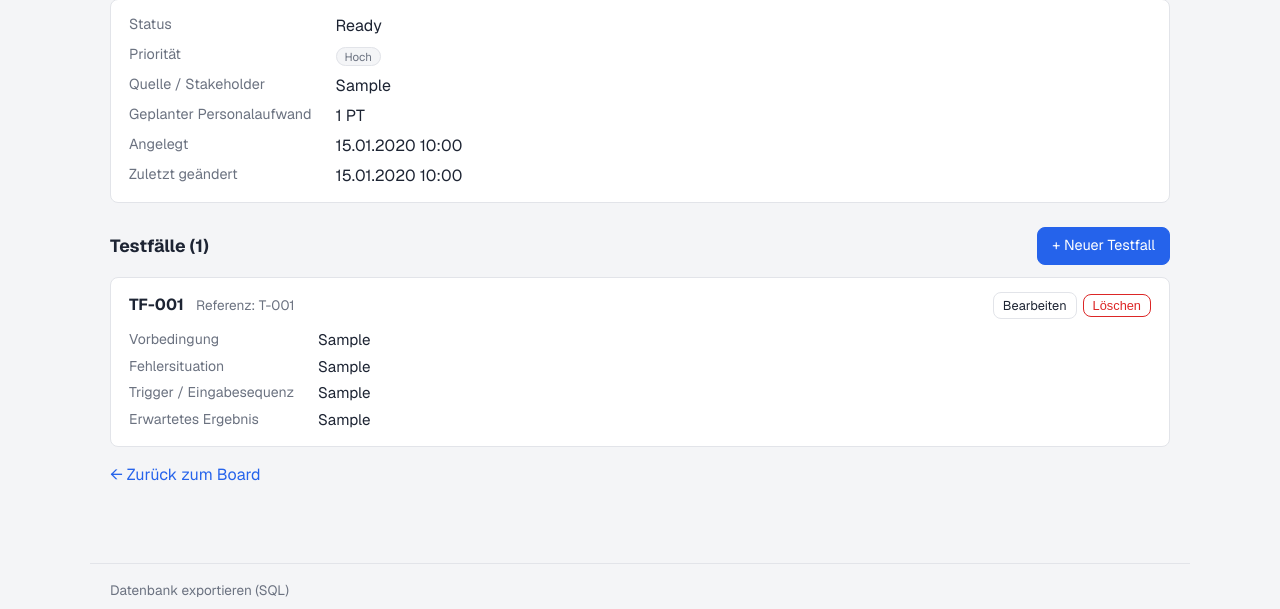
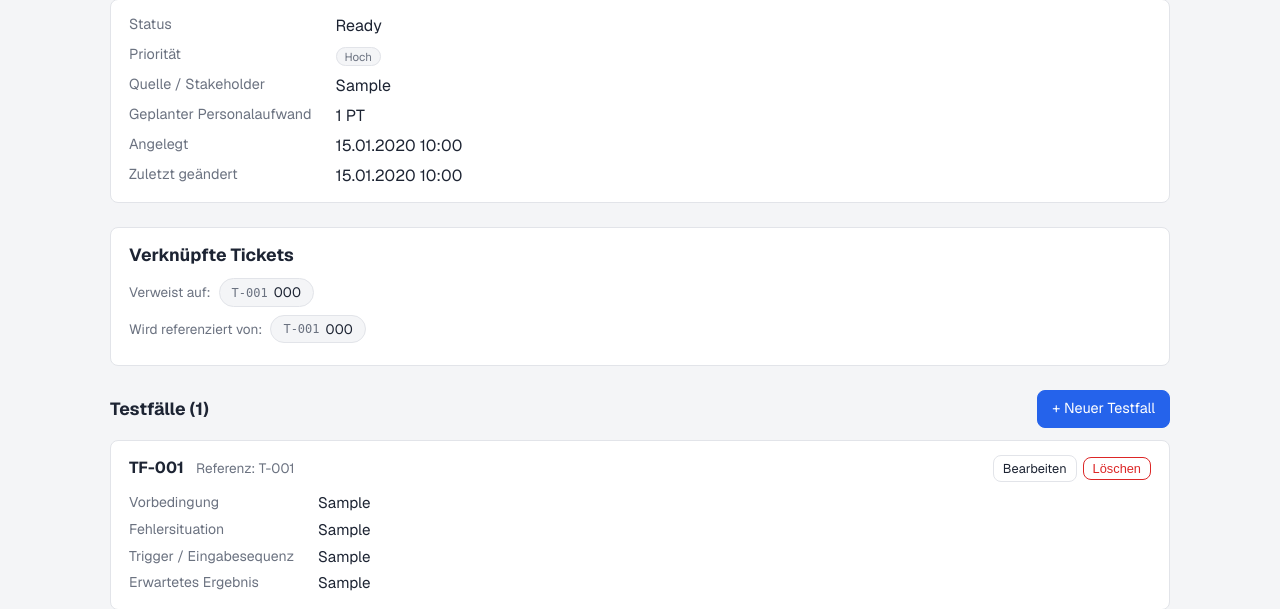
Before and after one commit to Hyfuku/typeshyt, a PHP site: page /ticket/ticket_detail.php?id=1 in a window 1280 px wide. Shown: the part 237-846 px from the top of the page. Run offline with PHP 8.4, Linux system fonts and the light colour scheme; tables that the repository leaves empty hold one stand-in row (values such as "Sample post").

Commit message:
Ticket-Verknüpfungen: Tickets können aufeinander referenzieren
- Tabelle ticket_verweise (n:m, ON DELETE CASCADE)
- Formular: Checkbox-Auswahl anderer Tickets
- Detailseite: Verweist auf / Wird referenziert von als Chips
- Export um ticket_verweise ergänzt

Co-Authored-By: Claude Fable 5 <noreply@anthropic.com>

```diff
--- a/public/css/style.css
+++ b/public/css/style.css
@@ -353,3 +353,54 @@ a:hover { text-decoration: underline; }
 }
 .fusszeile a { color: var(--text-schwach); }
 .fusszeile a:hover { color: var(--primary); }
+
+/* ---------- Ticket-Verknüpfungen ---------- */
+.verweis-liste {
+    display: grid;
+    grid-template-columns: repeat(auto-fit, minmax(240px, 1fr));
+    gap: 4px 16px;
+}
+.formular .verweis-option {
+    display: flex;
+    align-items: center;
+    gap: 8px;
+    font-weight: 400;
+    margin-bottom: 4px;
+}
+.verweis-option .ticket-nr {
+    color: var(--text-schwach);
+    font-family: ui-monospace, monospace;
+    font-size: 0.8rem;
+}
+.verweise {
+    background: #fff;
+    border: 1px solid var(--rand);
+    border-radius: var(--radius);
+    padding: 14px 18px;
+    margin-bottom: 24px;
+}
+.verweise h2 { margin: 0 0 10px; }
+.verweis-gruppe {
+    display: flex;
+    align-items: center;
+    flex-wrap: wrap;
+    gap: 8px;
+    margin-bottom: 8px;
+}
+.verweis-chip {
+    display: inline-flex;
+    align-items: center;
+    gap: 6px;
+    border: 1px solid var(--rand);
+    border-radius: 999px;
+    padding: 3px 12px;
+    font-size: 0.85rem;
+    color: var(--text);
+    background: var(--bg);
+}
+.verweis-chip:hover { border-color: var(--primary); text-decoration: none; }
+.verweis-chip .ticket-nr {
+    color: var(--text-schwach);
+    font-family: ui-monospace, monospace;
+    font-size: 0.75rem;
+}
--- a/public/export.php
+++ b/public/export.php
@@ -4,7 +4,7 @@ require_once __DIR__ . '/../src/helpers.php';
 
 // Kompletter Datenbank-Export als SQL-Download:
 // Struktur (SHOW CREATE TABLE) + alle Zeilen als INSERTs.
-$tabellen = ['tickets', 'testfaelle', 'bewerbungen'];
+$tabellen = ['tickets', 'testfaelle', 'ticket_verweise', 'bewerbungen'];
 
 header('Content-Type: application/sql; charset=utf-8');
 header('Content-Disposition: attachment; filename="typeshyt-export-' . date('Y-m-d_H-i') . '.sql"');
--- a/public/ticket/ticket_detail.php
+++ b/public/ticket/ticket_detail.php
@@ -15,6 +15,23 @@ if (!$ticket) {
 $abfrage = db()->prepare('SELECT * FROM testfaelle WHERE ticket_id = ? ORDER BY id');
 $abfrage->execute([$ticket_id]);
 $testfaelle = $abfrage->fetchAll();
+
+// Verknüpfungen: worauf verweist dieses Ticket – und wer verweist hierher?
+$abfrage = db()->prepare(
+    'SELECT t.id, t.kurztitel FROM ticket_verweise v
+     JOIN tickets t ON t.id = v.verweist_auf
+     WHERE v.ticket_id = ? ORDER BY t.id'
+);
+$abfrage->execute([$ticket_id]);
+$verweist_auf = $abfrage->fetchAll();
+
+$abfrage = db()->prepare(
+    'SELECT t.id, t.kurztitel FROM ticket_verweise v
+     JOIN tickets t ON t.id = v.ticket_id
+     WHERE v.verweist_auf = ? ORDER BY t.id'
+);
+$abfrage->execute([$ticket_id]);
+$referenziert_von = $abfrage->fetchAll();
 
 $titel = ticket_nr($ticket_id) . ' – ' . $ticket['kurztitel'];
 require __DIR__ . '/../../src/partials/header.php';
@@ -40,6 +57,32 @@ require __DIR__ . '/../../src/partials/header.php';
     <dt>Angelegt</dt><dd><?= date('d.m.Y H:i', strtotime($ticket['created_at'])) ?></dd>
     <dt>Zuletzt geändert</dt><dd><?= date('d.m.Y H:i', strtotime($ticket['updated_at'])) ?></dd>
 </dl>
+
+<?php if ($verweist_auf || $referenziert_von): ?>
+<section class="verweise">
+    <h2>Verknüpfte Tickets</h2>
+    <?php if ($verweist_auf): ?>
+        <div class="verweis-gruppe">
+            <span class="hinweis">Verweist auf:</span>
+            <?php foreach ($verweist_auf as $verweis): ?>
+                <a class="verweis-chip" href="ticket_detail.php?id=<?= $verweis['id'] ?>">
+                    <span class="ticket-nr"><?= ticket_nr((int)$verweis['id']) ?></span> <?= $verweis['kurztitel'] ?>
+                </a>
+            <?php endforeach; ?>
+        </div>
+    <?php endif; ?>
+    <?php if ($referenziert_von): ?>
+        <div class="verweis-gruppe">
+            <span class="hinweis">Wird referenziert von:</span>
+            <?php foreach ($referenziert_von as $verweis): ?>
+                <a class="verweis-chip" href="ticket_detail.php?id=<?= $verweis['id'] ?>">
+                    <span class="ticket-nr"><?= ticket_nr((int)$verweis['id']) ?></span> <?= $verweis['kurztitel'] ?>
+                </a>
+            <?php endforeach; ?>
+        </div>
+    <?php endif; ?>
+</section>
+<?php endif; ?>
 
 <section class="testfaelle">
     <div class="abschnitt-kopf">
```
Also changed, not shown: public/ticket/ticket_form.php (+45 -0 lines), schema.sql (+9 -0 lines).
